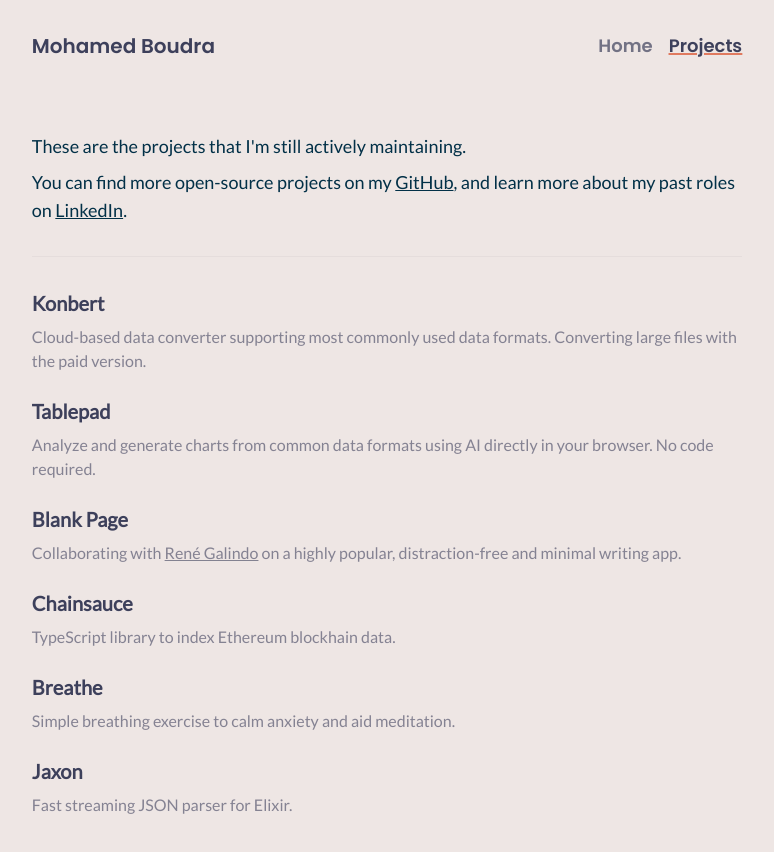
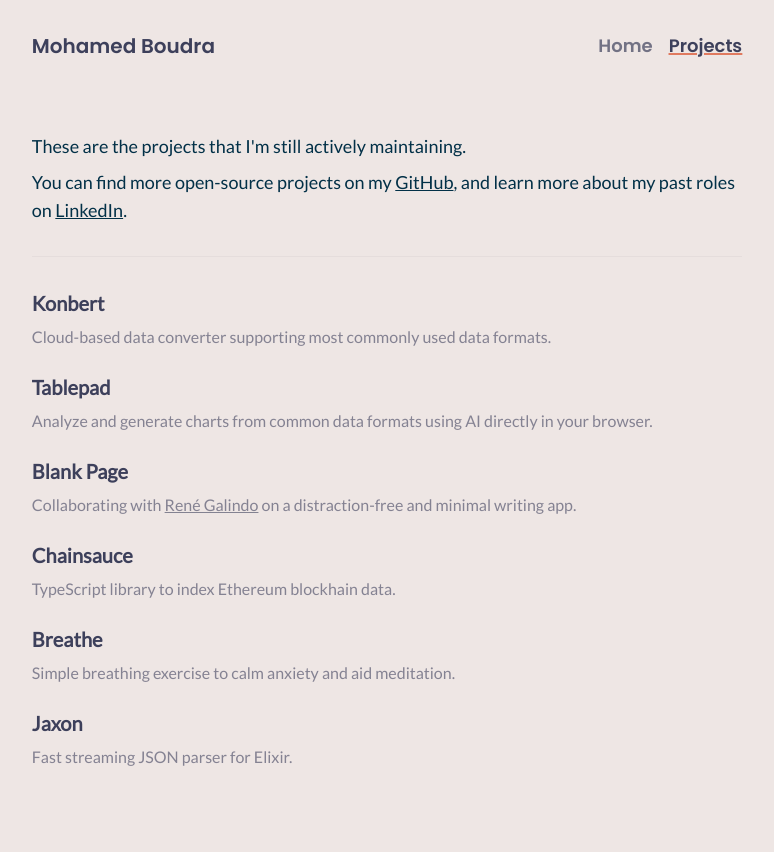
Before and after one commit to boudra/moboudra.com, a Next.js app: page /projects in a window 1280 px wide. Shown: the top 852 px of the page, without its empty margins (253-1027 px from the left). Built offline with nearby package versions, Linux system fonts and the light colour scheme.

Commit message:
projects

```diff
--- a/src/pages/projects.js
+++ b/src/pages/projects.js
@@ -2,13 +2,13 @@ const currentProjects = [
   {
     title: "Konbert",
     description:
-      "Cloud-based data converter supporting most commonly used data formats. Converting large files with the paid version.",
+      "Cloud-based data converter supporting most commonly used data formats.",
     link: "https://konbert.com/convert",
   },
   {
     title: "Tablepad",
     description:
-      "Analyze and generate charts from common data formats using AI directly in your browser. No code required.",
+      "Analyze and generate charts from common data formats using AI directly in your browser.",
     link: "https://tablepad.io",
   },
   {
@@ -24,7 +24,7 @@ const currentProjects = [
         >
           René Galindo
         </a>{" "}
-        on a highly popular, distraction-free and minimal writing app.
+        on a distraction-free and minimal writing app.
       </span>
     ),
     link: "https://blank.page",
```
